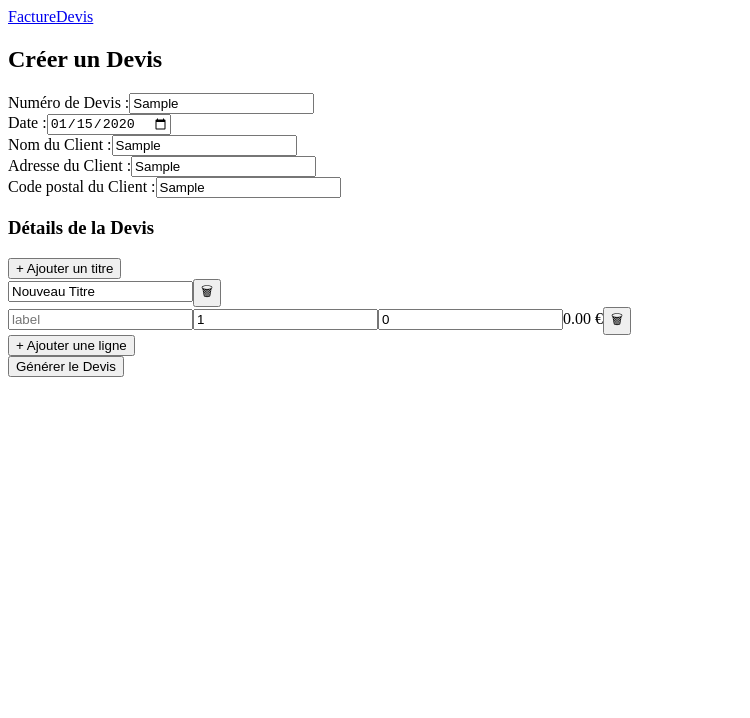
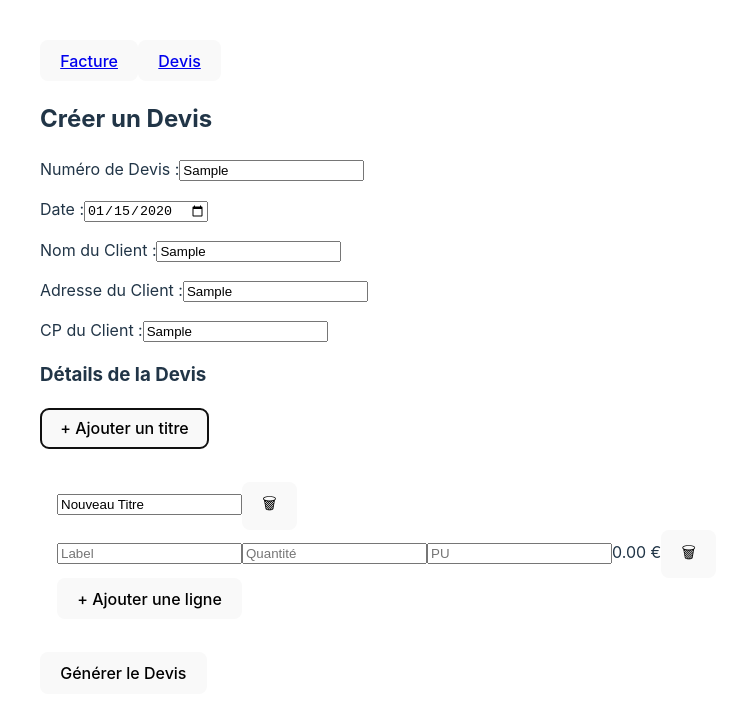
Before and after one commit to warlo51/facturation, a Vue app: page /devis in a window 1280 px wide. Both pictures are taken after typing "Sample", "2020-01-15", "Sample", "Sample", "Sample" into the empty fields and a click on the button "+ Ajouter un titre". Shown: the top 718 px of the page, without its empty margins (0-750 px from the left). Built offline with nearby package versions, Linux system fonts and the light colour scheme.

Commit message:
feat: update

```diff
--- a/src/App.vue
+++ b/src/App.vue
@@ -1,11 +1,15 @@
 <template>
   <div>
     <nav class="mb-4">
-      <router-link to="/facture" class="text-blue-500 mr-4">Facture</router-link>
-      <router-link to="/devis" class="text-blue-500">Devis</router-link>
+      <button class="bg-green-500 text-white px-6 py-2 rounded mt-4 w-full"><router-link to="/facture" >Facture</router-link></button>
+      <button class="bg-green-500 text-white px-6 py-2 rounded mt-4 w-full"><router-link to="/devis" >Devis</router-link></button>
     </nav>
 
     <!-- Le composant de la page active sera injecté ici -->
     <router-view></router-view>
   </div>
 </template>
+<script setup>
+import "./style.css";
+
+</script>
--- a/src/main.ts
+++ b/src/main.ts
@@ -3,5 +3,5 @@ import App from './App.vue';
 import router from './router.ts';
 
 const app = createApp(App);
-app.use(router);  // Utiliser Vue Router
+app.use(router);
 app.mount('#app');
--- a/src/style.css
+++ b/src/style.css
@@ -13,7 +13,9 @@
   -moz-osx-font-smoothing: grayscale;
 }
 
-
+.input-div{
+  margin-bottom: 1rem;
+}
 h1 {
   font-size: 3.2em;
   line-height: 1.1;
--- a/src/views/Devis.vue
+++ b/src/views/Devis.vue
@@ -28,13 +28,13 @@ const sections = ref([]);
 const ajouterTitre = () => {
   sections.value.push({
     titre: `Nouveau Titre`,
-    lignes: [{ label: "", quantite: 1, pu: 0 }],
+    lignes: [{ label: "", quantite: null, pu: null }],
   });
 };
 
 // Ajouter une ligne dans une section spécifique
 const ajouterLigne = (section) => {
-  section.lignes.push({ label: "", quantite: 1, pu: 0 });
+  section.lignes.push({ label: "", quantite: null, pu: null });
 };
 
 // Supprimer une ligne
@@ -160,29 +160,29 @@ const genererPDF = async () => {
     <h2 class="text-2xl font-bold mb-6 text-center">Créer un Devis</h2>
 
     <!-- Numéro de devis -->
-    <div class="mb-6">
+    <div class="input-div">
       <label class="block font-semibold">Numéro de Devis :</label>
       <input v-model="numeroDevis" type="text" class="w-full border p-2 rounded" placeholder="Ex: FAC-001" />
     </div>
 
     <!-- Infos du client -->
     <div class="grid grid-cols-2 gap-4 mb-6">
-      <div class="mb-6">
+      <div class="input-div">
         <label class="block font-semibold">Date :</label>
         <input v-model="dateDevis" type="date" class="w-full border p-2 rounded" />
       </div>
-      <div>
+      <div class="input-div">
         <label class="block font-semibold">Nom du Client :</label>
         <input v-model="nomClient" type="text" class="w-full border p-2 rounded" />
       </div>
     </div>
 
-    <div class="mb-6">
+    <div class="input-div">
       <label class="block font-semibold">Adresse du Client :</label>
       <input v-model="adresseClient" class="w-full border p-2 rounded"></input>
     </div>
-    <div class="mb-6">
-      <label class="block font-semibold">Code postal du Client :</label>
+    <div class="input-div">
+      <label class="block font-semibold">CP du Client :</label>
       <input v-model="cpClient" class="w-full border p-2 rounded"></input>
     </div>
 
@@ -201,9 +201,9 @@ const genererPDF = async () => {
       <!-- Tableau -->
       <div class="border rounded-lg overflow-hidden">
         <div v-for="(ligne, ligneIndex) in section.lignes" :key="ligneIndex" class="flex border-t p-2 items-center">
-          <input v-model="ligne.label" type="text" class="w-1/2 border p-2 rounded" placeholder="label"/>
-          <input v-model.number="ligne.quantite" type="number" min="1" class="w-1/6 border p-2 rounded text-center" placeholder="quantité" />
-          <input v-model.number="ligne.pu" type="number" min="0" step="0.01" class="w-1/6 border p-2 rounded text-center"  placeholder="pu"/>
+          <input v-model="ligne.label" type="text" class="w-1/2 border p-2 rounded" placeholder="Label"/>
+          <input v-model.number="ligne.quantite" type="number" min="1" class="w-1/6 border p-2 rounded text-center" placeholder="Quantité" />
+          <input v-model.number="ligne.pu" type="number" min="0" step="0.01" class="w-1/6 border p-2 rounded text-center"  placeholder="PU"/>
           <span class="w-1/6 text-center" >{{ totalLigne(ligne).toFixed(2) }} €</span>
           <button @click="supprimerLigne(section, ligneIndex)" class="text-red-500 ml-2">🗑</button>
         </div>
--- a/src/views/Facture.vue
+++ b/src/views/Facture.vue
@@ -28,13 +28,13 @@ const sections = ref([]);
 const ajouterTitre = () => {
   sections.value.push({
     titre: `Nouveau Titre`,
-    lignes: [{ label: "", quantite: 1, pu: 0 }],
+    lignes: [{ label: "", quantite: null, pu: null }],
   });
 };
 
 // Ajouter une ligne dans une section spécifique
 const ajouterLigne = (section) => {
-  section.lignes.push({ label: "", quantite: 1, pu: 0 });
+  section.lignes.push({ label: "", quantite: null, pu: null });
 };
 
 // Supprimer une ligne
@@ -142,30 +142,30 @@ const genererPDF = async () => {
     <h2 class="text-2xl font-bold mb-6 text-center">Créer une Facture</h2>
 
     <!-- Numéro de Facture -->
-    <div class="mb-6">
+    <div class="input-div">
       <label class="block font-semibold">Numéro de Facture :</label>
       <input v-model="numeroFacture" type="text" class="w-full border p-2 rounded" placeholder="Ex: FAC-001" />
     </div>
 
     <!-- Infos du client -->
     <div class="grid grid-cols-2 gap-4 mb-6">
-      <div class="mb-6">
+      <div class="input-div">
         <label class="block font-semibold">Date :</label>
         <input v-model="dateFacture" type="date" class="w-full border p-2 rounded" />
       </div>
-      <div>
+      <div class="input-div">
         <label class="block font-semibold">Nom du Client :</label>
         <input v-model="nomClient" type="text" class="w-full border p-2 rounded" />
       </div>
     </div>
 
-    <div class="mb-6">
+    <div class="input-div">
       <label class="block font-semibold">Adresse du Client :</label>
-      <textarea v-model="adresseClient" class="w-full border p-2 rounded"></textarea>
+      <input v-model="adresseClient" class="w-full border p-2 rounded"></input>
     </div>
 
-    <div class="mb-6">
-      <label class="block font-semibold">Code postal du Client :</label>
+    <div class="input-div">
+      <label class="block font-semibold">CP du Client :</label>
       <input v-model="cpClient" class="w-full border p-2 rounded"></input>
     </div>
 
```
